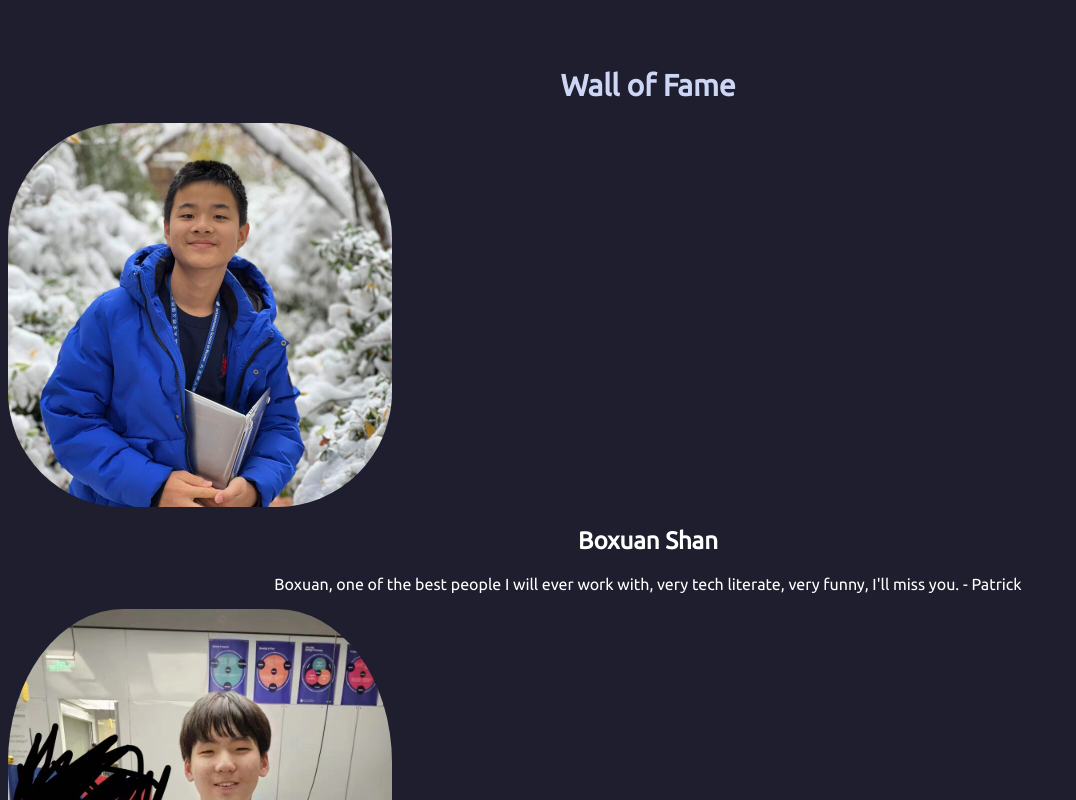
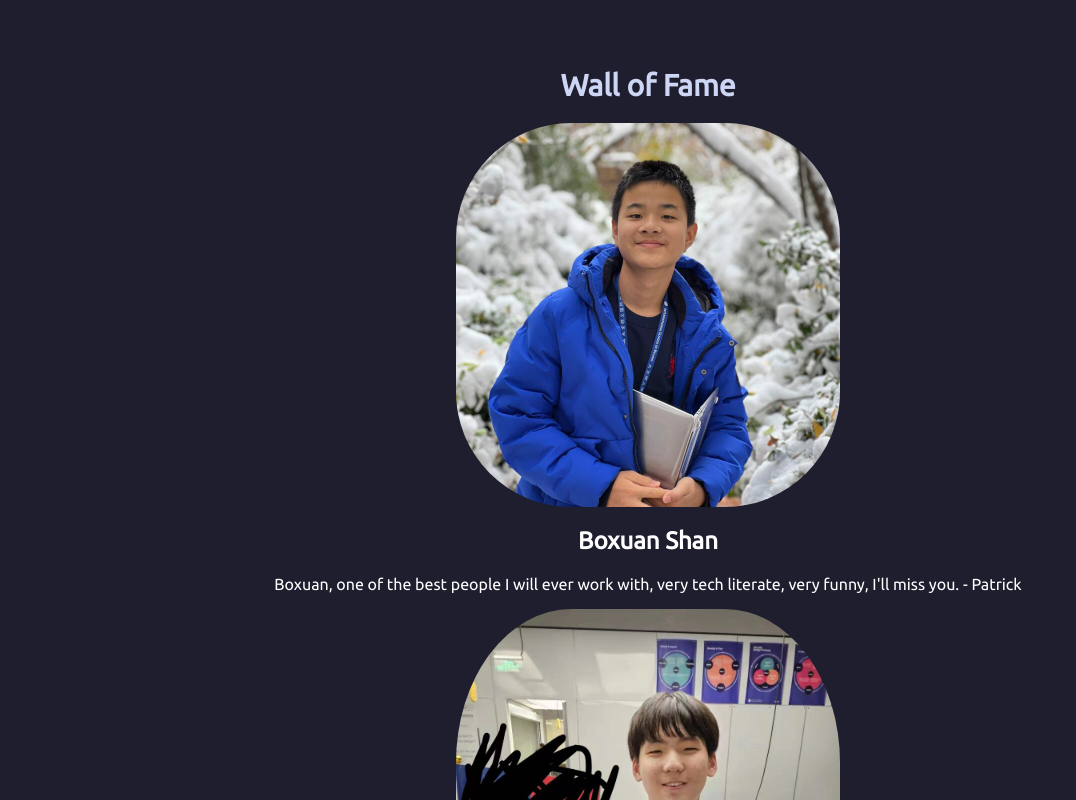
Before and after one commit to hellohelloju1/hellohelloju1.github.io, a plain HTML site: page index.html in a window 1280 px wide. Shown: the part 1120-1920 px from the top of the page, without its empty margins (0-1076 px from the left). Drawn offline with Linux system fonts and the light colour scheme.

Commit message:
Update style.css

```diff
--- a/style.css
+++ b/style.css
@@ -141,7 +141,7 @@ img {
   text-align: center;
   outline: none;
   font-size: 20px;
-  transition: 0.2s;
+  transition: 0.5s;
 
 }
 
@@ -157,3 +157,8 @@ img {
   background-color: #313244;
   transition: 0.2s;
 }
+.centerpic {
+  display: block;
+  margin-left: auto;
+  margin-right: auto;
+}
```
